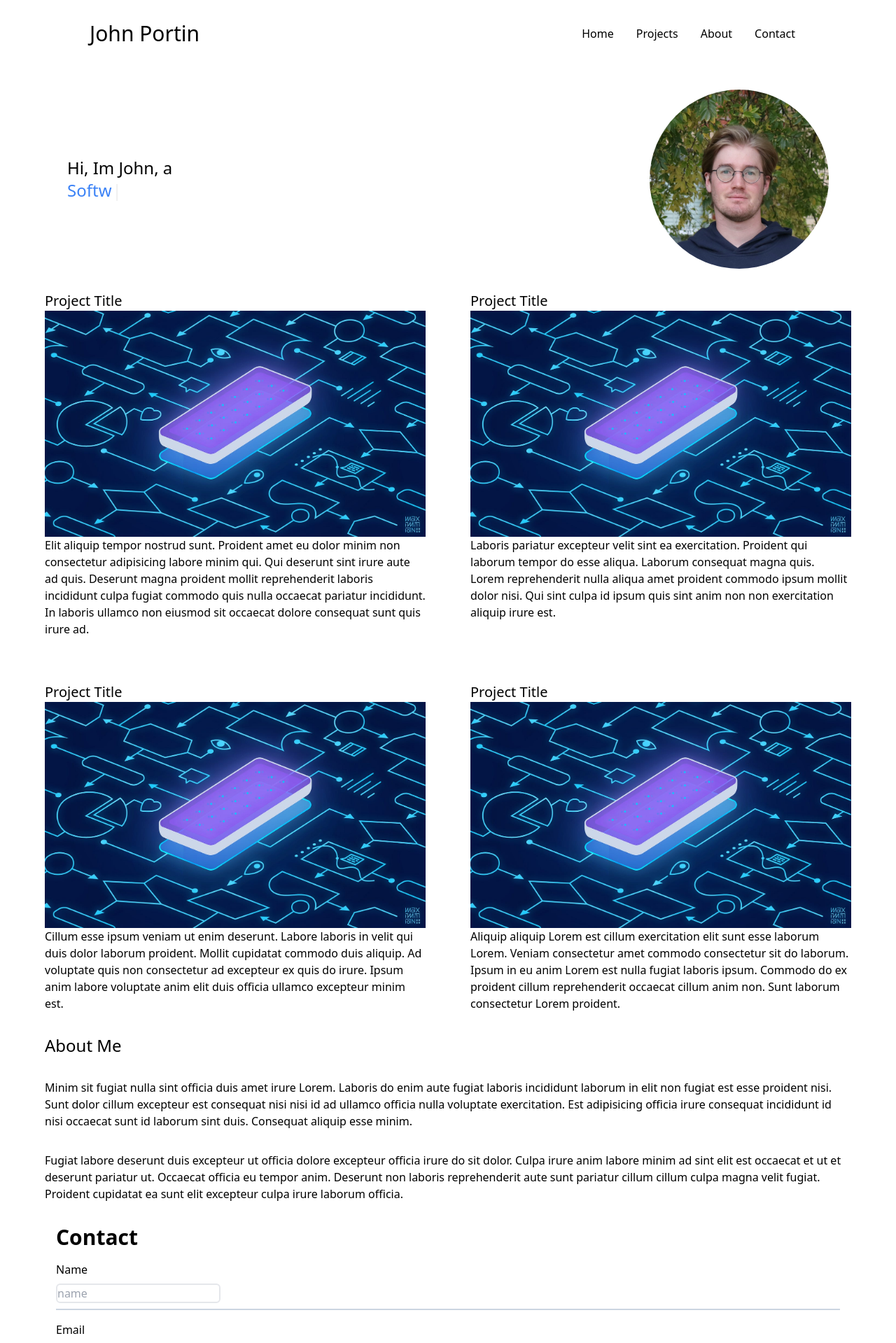
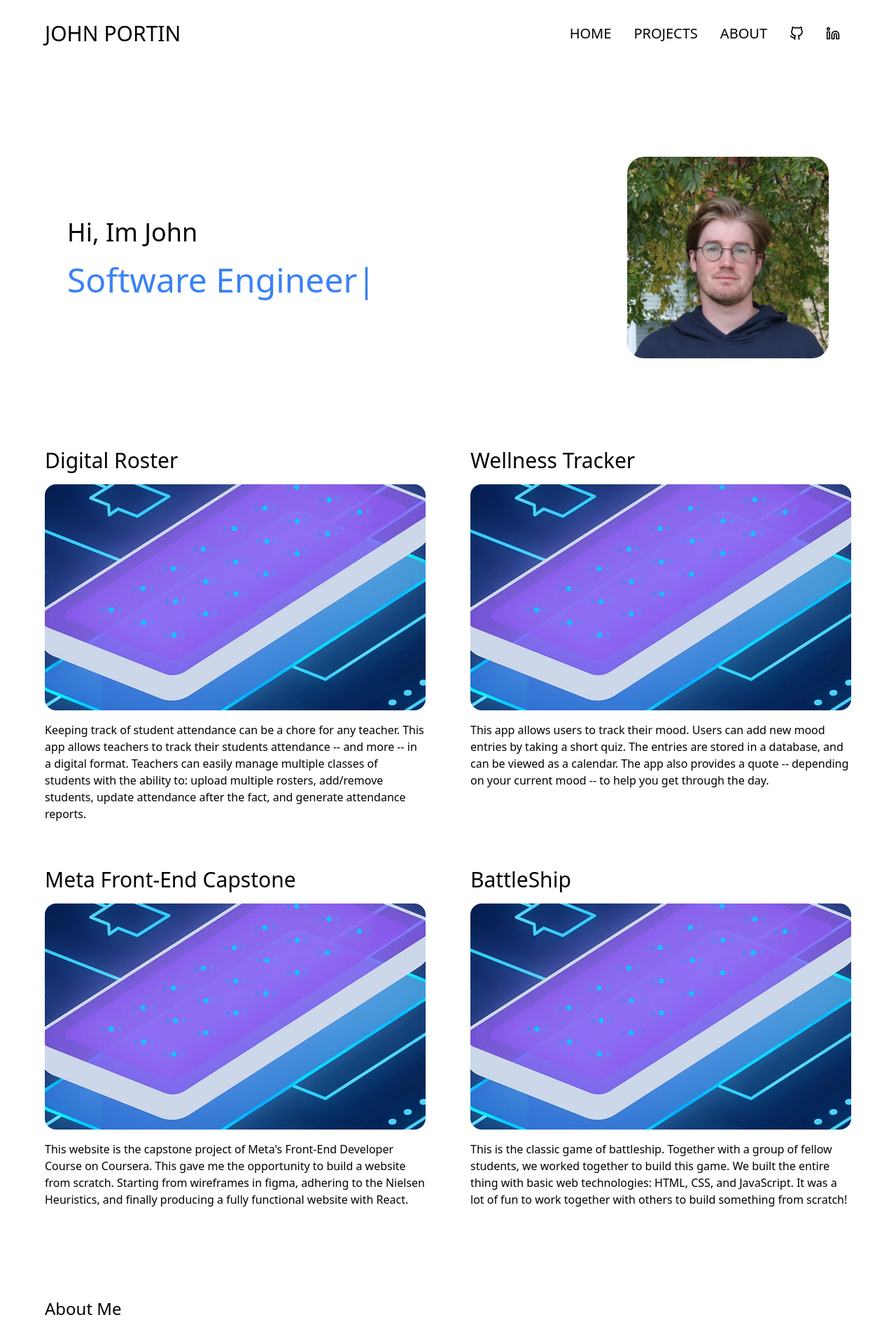
Before and after one commit to johnportin/profile, a Next.js app: page / in a window 1280 px wide. Shown: the top 1919 px of the page at 70% size. Built offline with nearby package versions, Linux system fonts and the light colour scheme.

Commit message:
Remove Contact and Footer, Move socials to Navbar

```diff
--- a/src/components/About.js
+++ b/src/components/About.js
@@ -1,11 +1,21 @@
-import { lorem } from '../utils/utils'
+import { lorem } from "../utils/utils";
 
 export default function About() {
-    return (
-        <section className='flex flex-col gap-8'>
-            <h1 className='text-2xl'>About Me</h1>
-            <p>{ lorem.generateSentences(5) }</p>
-            <p>{ lorem.generateSentences(5) }</p>
-      </section>
-    )
+  return (
+    <section id="about" className="flex flex-col gap-8 pb-16">
+      <h1 className="text-2xl">About Me</h1>
+      <p>
+        Hello, I am John Portin. I believe that we should use our skills,
+        intellect, and privilege to help others. That's why I want to turn my
+        passion for programming and mathematics into a career that will allow me
+        to make a positive impact on the world. As a student at the University
+        of Kansas since 2016 I received my MA in 2016, and will receive in the
+        summer of 2023. Throughout my time at KU, I have taken numerous computer
+        science courses and completed several programming projects. I really
+        enjoy building things that people can use in their everyday lives. I
+        believe that my combined expertise in mathematics and computer science
+        will allow me to make significant in any industry I choose to work in.
+      </p>
+    </section>
+  );
 }
--- a/src/components/Card.js
+++ b/src/components/Card.js
@@ -1,15 +1,19 @@
-import Image from 'next/image'
-import { lorem } from '../utils/utils'
-import ProjectPlaceholder from '../images/project-placeholder.jpg'
+import Image from "next/image";
+import { lorem } from "../utils/utils";
+import ProjectPlaceholder from "../images/project-placeholder.jpg";
 
-export default function Card() {
-    return (
-        <div className='flex flex-col md:self-start md:items-start md:justify-start w-full' >
-            <h1 className='text-xl '>Project Title</h1>
-            <div className="">
-                <Image src={ProjectPlaceholder} alt="Project Image"/>
-            </div>
-            <p>{lorem.generateSentences(5)}</p>
-        </div>
-    )
+export default function Card({ title, image, content, href }) {
+  return (
+    <div className="flex flex-col md:self-start md:items-start md:justify-start w-full gap-4">
+      <h1 className="text-3xl  ">{title}</h1>
+      <div className="">
+        <Image
+          src={image}
+          className="rounded-2xl object-none"
+          alt="Project Image"
+        />
+      </div>
+      <p>{content}</p>
+    </div>
+  );
 }
--- a/src/components/Hero.js
+++ b/src/components/Hero.js
@@ -1,25 +1,38 @@
-import Typewriter from 'typewriter-effect'
-import ProfilePicture from '../images/profile.jpg'
-import Image from 'next/image'
-import { lorem } from '../utils/utils'
+import Typewriter from "typewriter-effect";
+import ProfilePicture from "../images/profile.jpg";
+import Image from "next/image";
+import { lorem } from "../utils/utils";
 
 export default function Hero() {
   return (
-        <section className="flex flex-col-reverse md:flex-row w-full items-center md:px-8 justify-between mb-8">
-            <div className="flex flex-col">
-                <h2 className='text-2xl'>Hi, Im John, a
+    <section
+      id="home"
+      className="flex flex-col-reverse md:flex-row w-full items-center md:px-8 justify-between mb-8"
+    >
+      <div className="flex flex-col mt-8 md:mt-0 items-start md:gap-6">
+        <h2 className="text-4xl">Hi, Im John</h2>
         <Typewriter
           options={{
-                        strings: ['Web Developer', 'Software Engineer', 'Mathematician', 'Problem Solver'],
+            strings: [
+              "Web Developer",
+              "Software Engineer",
+              "Mathematician",
+              "Problem Solver",
+            ],
+            delay: 66,
+            deleteSpeed: 35,
+            cursorClassName: "text-blue-500 text-5xl",
             autoStart: true,
             loop: true,
-                        wrapperClassName: 'text-blue-500',
+            wrapperClassName: "text-5xl text-blue-500 overflow-hidden",
           }}
         />
-                </h2>
-                {/* <p>{lorem.generateWords(50)}</p> */}
       </div>
-            <Image className="h-full w-48 lg:w-64 shrink-0 rounded-full" src={ ProfilePicture } alt="Profile Picture" />
+      <Image
+        className="h-full w-48 lg:w-72 shrink-0 rounded-3xl"
+        src={ProfilePicture}
+        alt="Profile Picture"
+      />
     </section>
-    )
+  );
 }
--- a/src/components/Navbar.js
+++ b/src/components/Navbar.js
@@ -1,6 +1,8 @@
 import { useState } from "react";
 import { FaGithub, FaLinkedin } from "react-icons/fa";
 import { AiOutlineClose, AiOutlineMenu } from "react-icons/ai";
+import { FiGithub, FiLinkedin } from "react-icons/fi";
+import Link from "next/link";
 
 export default function Navbar() {
   const [open, setOpen] = useState(false);
@@ -9,34 +11,75 @@ export default function Navbar() {
   };
 
   return (
-    <nav className="flex justify-between items-center h-24 max-w-7xl mx-auto md:px-16 w-full">
+    <nav className="flex justify-between items-center h-24 max-w-7xl mx-auto  w-full uppercase">
       <h1 className="w-full text-3xl font">John Portin</h1>
-      <ul className="hidden md:flex">
-        <li className="p-4">Home</li>
-        <li className="p-4">Projects</li>
-        <li className="p-4">About</li>
-        <li className="p-4">Contact</li>
+      <ul className="hidden md:flex items-center text-xl">
+        <Link href="#home" scroll={false}>
+          <li className="p-4">Home</li>
+        </Link>
+
+        <Link href="#projects" scroll={false}>
+          <li className="p-4">Projects</li>
+        </Link>
+
+        <li className="p-4">
+          <Link href="#about" scroll={false}>
+            About
+          </Link>
+        </li>
+        <li className="p-4">
+          <a href="https://www.github.com/johnportin" target="_blank">
+            <FiGithub />
+          </a>
+        </li>
+        <li className="p-4">
+          <a href="https://www.linkedin.com/in/johnportin/" target="_blank">
+            <FiLinkedin />
+          </a>
+        </li>
       </ul>
       <div onClick={toggleMenu} className="black md:hidden">
-        {open ? (
-          <AiOutlineClose className="text-2xl" />
-        ) : (
-          <AiOutlineMenu className="text-2xl" />
-        )}
+        {open ? <></> : <AiOutlineMenu className="text-2xl" />}
       </div>
       <div
         className={
           open
-            ? "fixed left-0 top-0 w-[60%] h-full border-r-gray-900 bg-gray-100  ease-in-out duration-500"
+            ? "fixed left-0 top-0 w-[60%] max-w-xs h-full border-r-gray-900 bg-gray-100  ease-in-out duration-500"
             : "fixed left-[-100%]"
         }
       >
+        <div onClick={toggleMenu} className="black p-4">
+          {open ? (
+            <AiOutlineClose className="text-2xl" />
+          ) : (
+            <AiOutlineMenu className="text-2xl" />
+          )}
+        </div>
         {/* <h1 className='w-full text-3xl font'>John Portin</h1>    */}
-        <ul className="pt-24 uppercase">
-          <li className="p-4 border-b border-blue-300">Home</li>
-          <li className="p-4 border-b border-blue-300">Projects</li>
-          <li className="p-4 border-b border-blue-300">About</li>
-          <li className="p-4">Contact</li>
+        <ul className="pt-4 uppercase">
+          <Link href="#home" scroll={false}>
+            <li className="p-4">Home</li>
+          </Link>
+
+          <Link href="#projects" scroll={false}>
+            <li className="p-4">Projects</li>
+          </Link>
+
+          <li className="p-4">
+            <Link href="#about" scroll={false}>
+              About
+            </Link>
+          </li>
+          <li className="p-4">
+            <a href="https://www.github.com/johnportin" target="_blank">
+              <FiGithub />
+            </a>
+          </li>
+          <li className="p-4">
+            <a href="https://www.linkedin.com/in/johnportin/" target="_blank">
+              <FiLinkedin />
+            </a>
+          </li>
         </ul>
       </div>
     </nav>
--- /dev/null
+++ b/src/components/Projects.js
@@ -0,0 +1,69 @@
+import Card from "./Card";
+import { lorem } from "../utils/utils";
+import Picture from "../images/project-placeholder.jpg";
+
+const projects = [
+  {
+    title: "Digital Roster",
+    image: Picture,
+    content: `Keeping track of student attendance can be a chore for any teacher.
+        This app allows teachers to track their students attendance -- and more -- in a digital format.
+        Teachers can easily manage multiple classes of students with the ability to:
+        upload multiple rosters,
+        add/remove students,
+        update attendance after the fact,
+        and generate attendance reports.`,
+    href: "https://google.com",
+  },
+  {
+    title: "Wellness Tracker",
+    image: Picture,
+    content: `
+        This app allows users to track their mood.
+        Users can add new mood entries by taking a short quiz.
+        The entries are stored in a database, and can be viewed as a calendar.
+        The app also provides a quote -- depending on your current mood -- to help you get through the day.`,
+    href: "https://google.com",
+  },
+  {
+    title: "Meta Front-End Capstone",
+    image: Picture,
+    content: `This website is the capstone project of Meta's Front-End Developer Course on Coursera.
+    This gave me the opportunity to build a website from scratch.
+    Starting from wireframes in figma, adhering to the Nielsen Heuristics, and finally producing a fully functional website with React.`,
+    href: "https://google.com",
+  },
+  {
+    title: "BattleShip",
+    image: Picture,
+    content: `This is the classic game of battleship. Together with a group of fellow students, we worked together to build this game.
+        We built the entire thing with basic web technologies: HTML, CSS, and JavaScript.
+        It was a lot of fun to work together with others to build something from scratch!`,
+    href: "https://google.com",
+  },
+];
+
+export default function Projects() {
+  return (
+    <section
+      id="projects"
+      className="
+        flex flex-col w-full
+        gap-auto place-items-center
+        md:items-end
+        md:grid md:grid-cols-2 md:gap-16
+        "
+    >
+      {projects.map((project) => {
+        return (
+          <Card
+            key={project.title}
+            title={project.title}
+            content={project.content}
+            image={project.image}
+          />
+        );
+      })}
+    </section>
+  );
+}
--- a/src/pages/_document.js
+++ b/src/pages/_document.js
@@ -1,13 +1,13 @@
-import { Html, Head, Main, NextScript } from 'next/document'
+import { Html, Head, Main, NextScript } from "next/document";
 
 export default function Document() {
   return (
-    <Html lang="en">
+    <Html lang="en" className="scroll-smooth">
       <Head />
       <body>
         <Main />
         <NextScript />
       </body>
     </Html>
-  )
+  );
 }
--- a/src/pages/index.js
+++ b/src/pages/index.js
@@ -3,33 +3,20 @@ import Card from "../components/Card";
 import Hero from "../components/Hero";
 import Navbar from "../components/Navbar";
 import About from "../components/About";
-import Footer from "../components/Footer";
-import Contact from "../components/Contact";
+import Projects from "../components/Projects";
 import { lorem } from "../utils/utils";
 
 const inter = Inter({ subsets: ["latin"] });
 
 export default function Home() {
   return (
-    <div className="flex flex-col items-center max-w-7xl px-8 md:px-16 m-auto space-y-8 ">
+    <div className="flex flex-col items-center max-w-7xl px-8 md:px-16 m-auto space-y-32 ">
       <Navbar />
       <Hero />
-      <section
-        className="
-        flex flex-col w-full
-        gap-auto place-items-center
-        md:items-end
-        md:grid md:grid-cols-2 md:gap-16
-        "
-      >
-        <Card />
-        <Card />
-        <Card />
-        <Card />
-      </section>
+      <Projects />
       <About />
-      <Contact />
-      <Footer />
+      {/* <Contact /> */}
+      {/* <Footer /> */}
     </div>
   );
 }
--- a/src/styles/globals.css
+++ b/src/styles/globals.css
@@ -4,7 +4,6 @@
 
 :root {
   --foreground-rgb: 0, 0, 0;
-
 }
 
 @media (prefers-color-scheme: dark) {
@@ -21,5 +20,5 @@ body {
       rgb(var(--background-end-rgb))
     )
     rgb(var(--background-start-rgb));
-    margin: auto;
+  margin: auto;
 }
--- a/src/utils/utils.js
+++ b/src/utils/utils.js
@@ -1,5 +1,4 @@
-import { LoremIpsum } from 'lorem-ipsum'
-
+import { LoremIpsum } from "lorem-ipsum";
 
 export const lorem = new LoremIpsum({
   sentencesPerParagraph: {
@@ -10,4 +9,4 @@ export const lorem = new LoremIpsum({
     max: 16,
     min: 4,
   },
-})
+});
```
Also changed, not shown: src/components/Footer.js (+6 -2 lines). Lines whose indentation alone changed are shown as unchanged.
